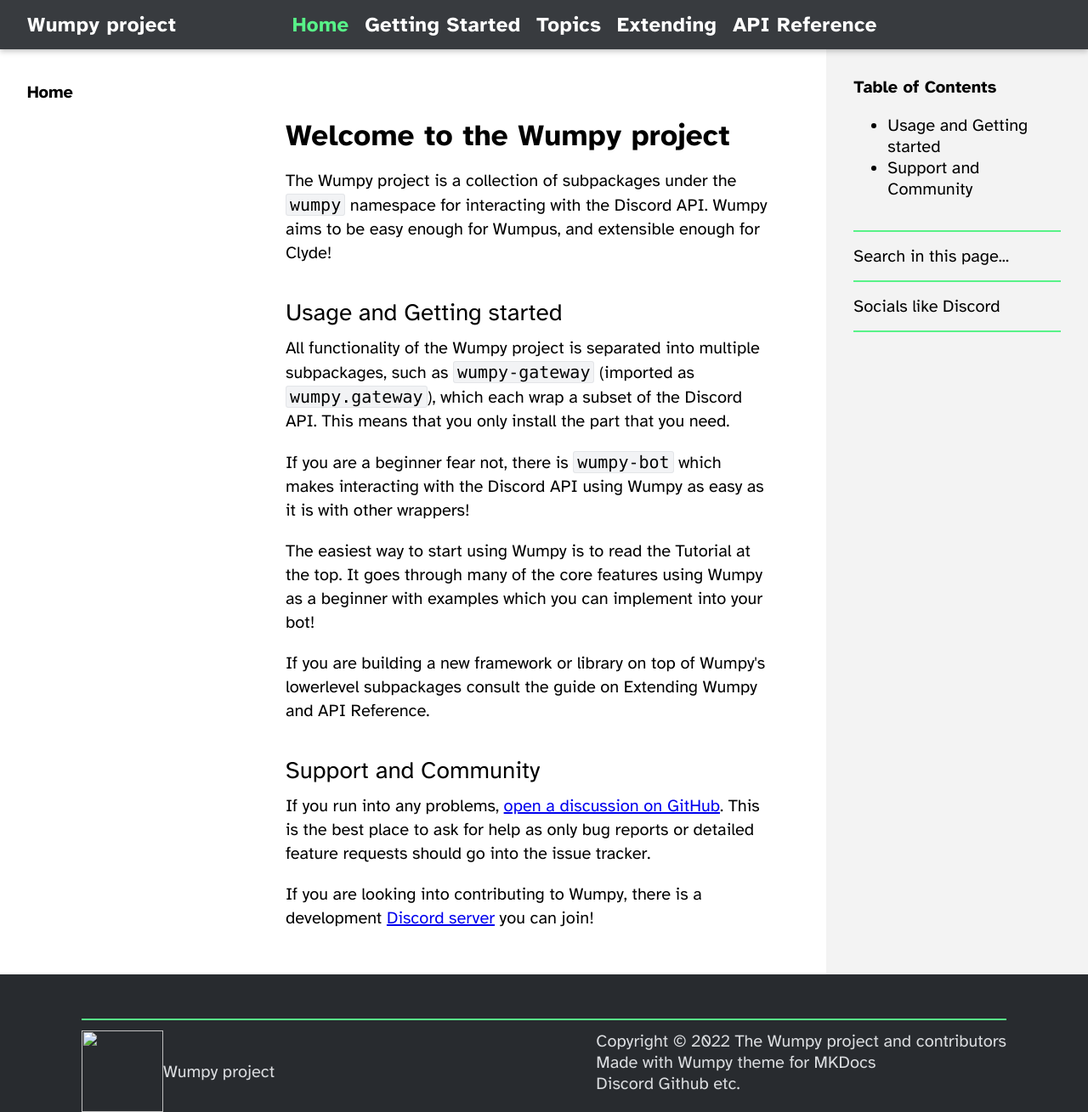
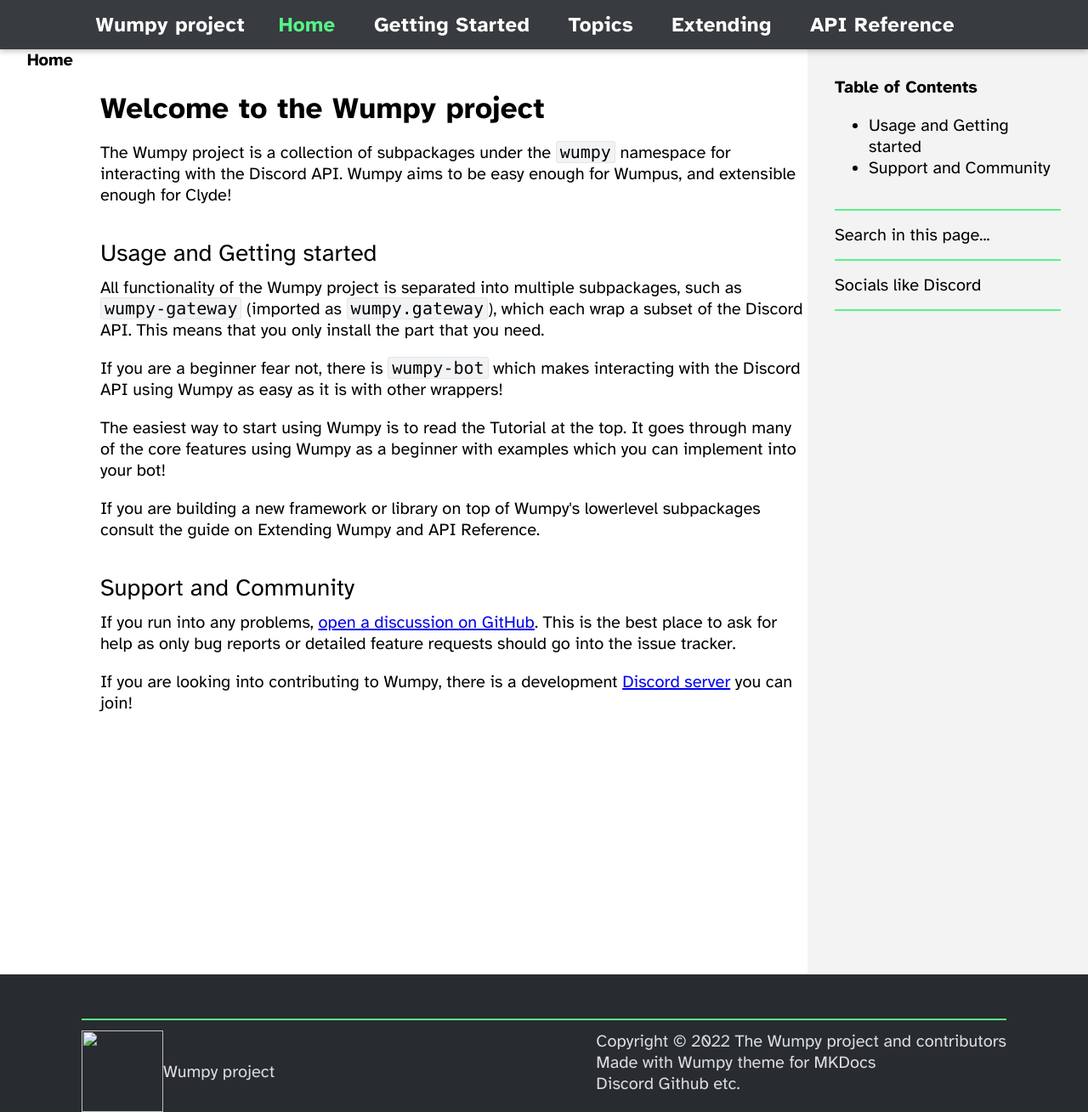
Before and after one commit to wumpyproject/docs, an MkDocs documentation site: the page built from docs/index.md, in a window 1280 px wide. Shown: the whole page at 85% size. Built offline with MkDocs 1.6.1, drawn with Linux system fonts in a browser that asks for light colours.

Commit message:
Attempt to correctly flex new theme layout

```diff
--- a/theme/css/partials/content.css
+++ b/theme/css/partials/content.css
@@ -1,4 +1,11 @@
-article {
+.page-content {
+  max-width: 52rem;
+
+  flex-grow: 1;
+  flex-shrink: 1;
+}
+
+article.page-content {
   padding-top: 2rem;
   padding-bottom: 2rem;
 
@@ -6,8 +13,6 @@ article {
 
   font-weight: 400;
   line-height: 1.4;
-
-  width: 40rem;
 }
 
 .headerlink {
--- a/theme/css/partials/masthead.css
+++ b/theme/css/partials/masthead.css
@@ -1,6 +1,9 @@
 .masthead {
   position: sticky;
   top: 0;
+
+  display: flex;
+  justify-content: center;
 
   color: var(--white-hue);
   background-color: var(--masthead-background);
@@ -12,7 +15,10 @@
 
 .masthead-nav {
   display: flex;
-  justify-content: space-around;
+
+  /* Grow to combined max width of all children */
+  flex-grow: 1;
+  max-width: calc(2rem + 18rem + 52rem + 30rem + 2rem);
 
   padding: 0.5rem 2rem 0.5rem 2rem;
 }
@@ -31,11 +37,13 @@
 }
 
 .masthead-home {
-  /* Note that if the link text is too long, it'll
-     expand this and the layout won't line up exactly */
-  min-width: 17rem;
+  display: flex;
+  justify-content: flex-end;
 
-  margin-right: 2rem;
+  flex-grow: 1;
+  max-width: 18rem;
+
+  padding-right: 2rem;
 }
 
 .masthead-home-link {
@@ -53,7 +61,9 @@
   align-items: center;
   justify-content: space-between;
 
-  width: 44rem;
+  flex-grow: 1;
+  flex-shrink: 1;
+  max-width: 52rem;
 
   padding: 0;
   margin: 0;
@@ -73,5 +83,9 @@
 }
 
 .masthead-source {
+  display: flex;
+  justify-content: flex-start;
+
   flex-grow: 1;
+  max-width: 30rem;
 }
--- a/theme/css/partials/sidebar.css
+++ b/theme/css/partials/sidebar.css
@@ -1,8 +1,16 @@
+.sidebar-wrapper {
+  display: flex;
+  justify-content: flex-end;
+
+  flex-grow: 1;
+}
+
 .sidebar {
   top: 6rem;
   position: sticky;
 
-  min-width: 17rem;
+  flex-grow: 1;
+  max-width: 18rem;
 
   margin-left: 2rem;
   margin-right: 2rem;
--- a/theme/partials/content.html
+++ b/theme/partials/content.html
@@ -1,3 +1,5 @@
-<article>
-  {{ page.content }}
-</article>
+<div class="page-content">
+  <article>
+    {{ page.content }}
+  </article>
+</div>
--- a/theme/partials/masthead.html
+++ b/theme/partials/masthead.html
@@ -14,7 +14,7 @@
 <header class="masthead">
   <nav class="masthead-nav">
 
-    <div class="masthead-home masthead-side-panel">
+    <div class="masthead-home">
       <a class="masthead-home-link" class="normalize-link">
         {% if config.theme.logo %}
           <img class="masthead-home-logo" src="{{ config.theme.logo|url }}" width="48" height="48" />
--- a/theme/partials/sidebar.html
+++ b/theme/partials/sidebar.html
@@ -11,6 +11,7 @@
   </ul>
 {% endmacro %}
 
+<div class="sidebar-wrapper">
   <nav class="sidebar">
     {% set active = nav | selectattr('active', 'true') | list %}
 
@@ -25,3 +26,4 @@
       {% endif %}
     {% endif %}
   </nav>
+</div>
```
Lines whose indentation alone changed are shown as unchanged.
